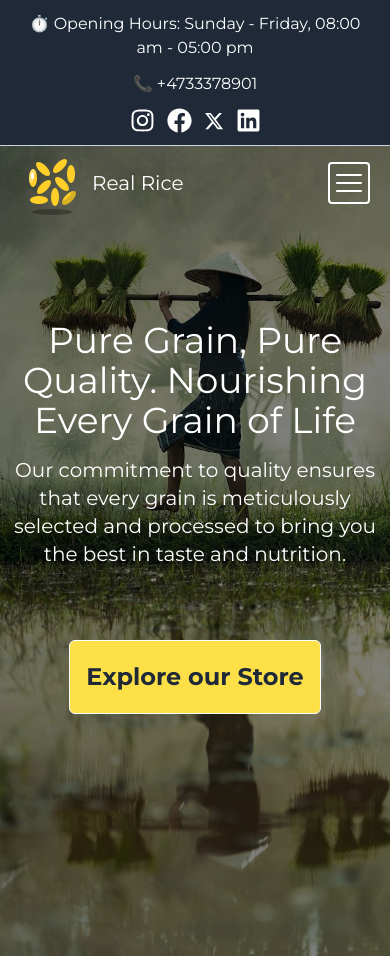
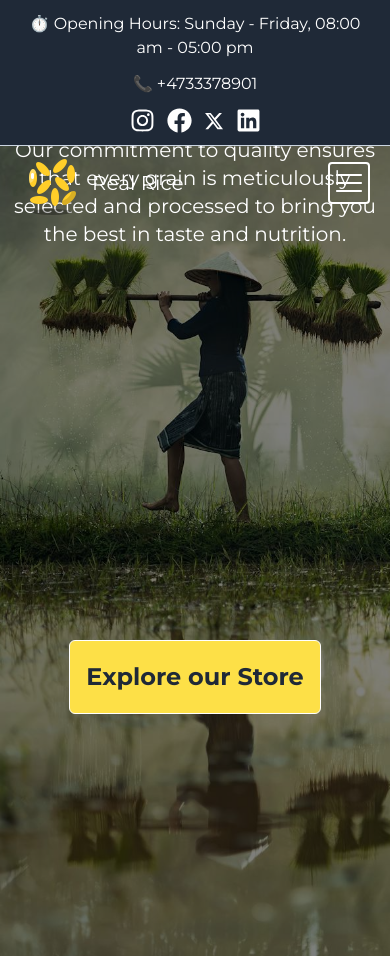
Before and after one commit to derikaquary/24-rice-official, a Next.js app: page / in a window 390 px wide. Built offline with nearby package versions, Linux system fonts and the light colour scheme.

Commit message:
Applaying the PageTextContaner in the Homepage

```diff
--- a/app/_components/PageTextContainer.js
+++ b/app/_components/PageTextContainer.js
@@ -1,6 +1,8 @@
 function PageTextContainer({ children, left, right, top, hidden }) {
   return (
-    <div className="absolute left-0 right-0 top-[20rem] flex flex-col items-center justify-center gap-4 text-center text-white sm:hidden">
+    <div
+      className={`absolute left-${left} right-${right} top-[${top}] flex flex-col items-center justify-center gap-4 text-center text-white sm:${hidden}`}
+    >
       {children}
     </div>
   );
--- a/app/page.js
+++ b/app/page.js
@@ -3,6 +3,7 @@ import background from "@/public/background.jpg";
 import Image from "next/image";
 import Link from "next/link";
 import BlackOverlay from "./_components/BlackOverlay";
+import PageTextContainer from "./_components/PageTextContainer";
 
 function Page() {
   return (
@@ -22,7 +23,7 @@ function Page() {
         hidden={"hidden"}
       />
 
-      <div className="absolute left-0 right-0 top-[20rem] flex flex-col items-center justify-center gap-4 text-center text-white sm:hidden">
+      <PageTextContainer left={"0"} right={"0"} top={"20rem"} hidden={"hidden"}>
         <p className="text-4xl">
           Pure Grain, Pure Quality. Nourishing Every Grain of Life
         </p>
@@ -30,7 +31,8 @@ function Page() {
           Our commitment to quality ensures that every grain is meticulously
           selected and processed to bring you the best in taste and nutrition.
         </p>
-      </div>
+      </PageTextContainer>
+
       <div className="sm absolute left-0 right-0 top-[40rem] flex items-center justify-center sm:top-[30rem]">
         <Link
           href="/shop"
```
